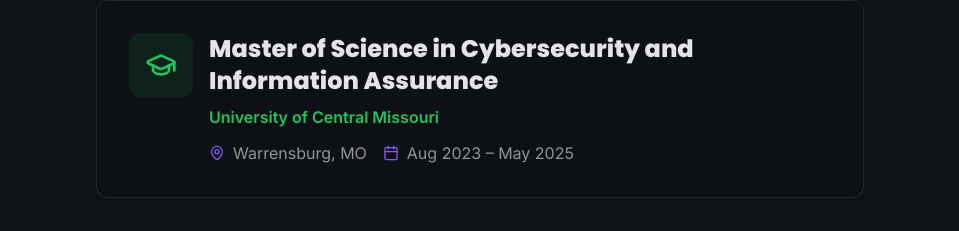
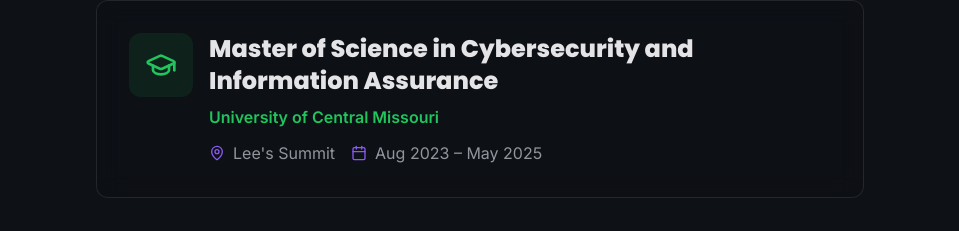
Before and after one commit to Applywizz-git/applywizz-gunakarpyla, a React (Vite) app: page / in a window 1280 px wide. Shown: the part 4484-4715 px from the top of the page, without its empty margins (160-1119 px from the left). Built offline with nearby package versions, Linux system fonts and the light colour scheme; the HTML template or start-up script is replaced by a standard one.

Commit message:
Update Education.tsx

```diff
--- a/src/components/Education.tsx
+++ b/src/components/Education.tsx
@@ -39,7 +39,7 @@ const Education = () => {
                   <div className="flex flex-wrap gap-4 text-muted-foreground">
                     <div className="flex items-center gap-2">
                       <MapPin size={16} className="text-violet" />
-                      <span>Warrensburg, MO</span>
+                      <span>Lee's Summit</span>
                     </div>
                     <div className="flex items-center gap-2">
                       <Calendar size={16} className="text-violet" />
```
